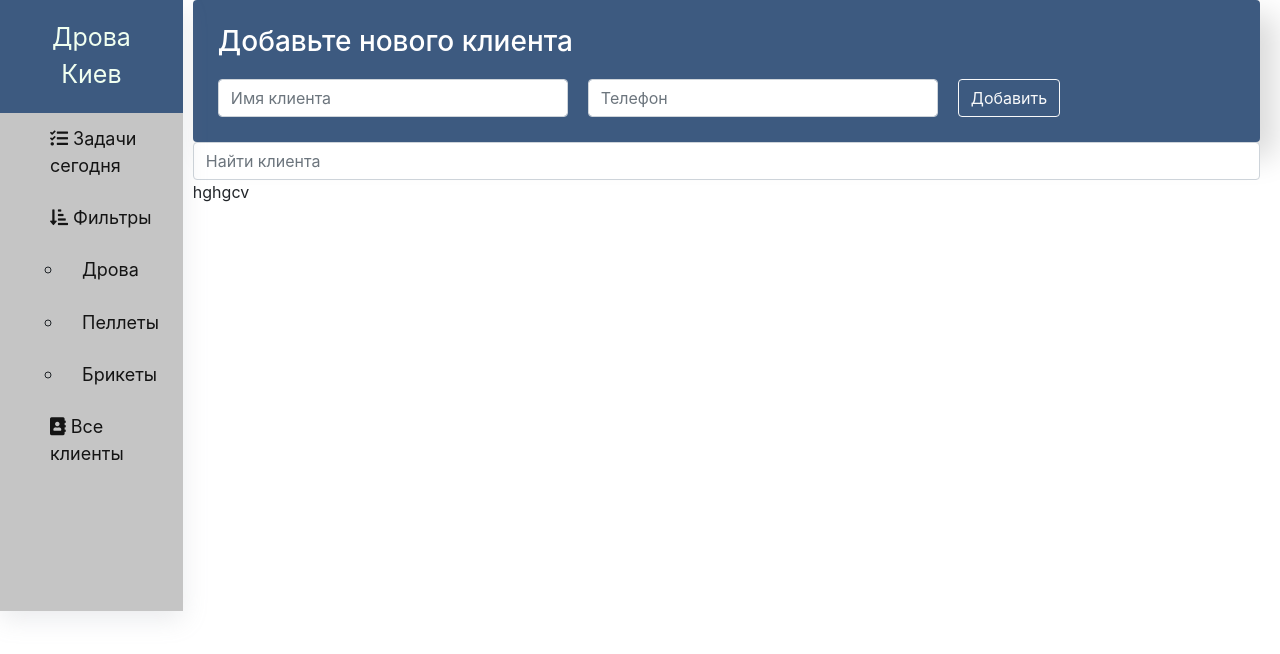
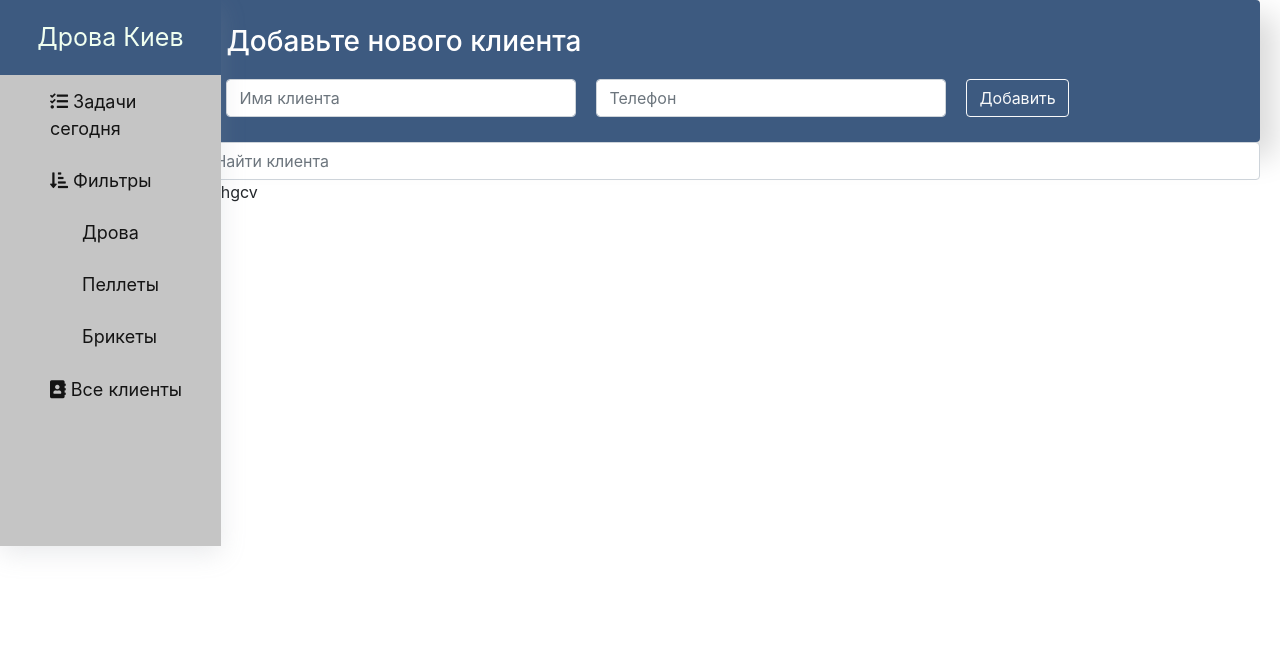
Before and after one commit to AlexRudnev/app-sms, a React (Create React App) app: page / in a window 1280 px wide. Shown: the top 654 px of the page. Built offline with nearby package versions, Linux system fonts and the light colour scheme.

Commit message:
navbar position fixed

```diff
--- a/src/components/Navitation/sidebar.css
+++ b/src/components/Navitation/sidebar.css
@@ -1,11 +1,11 @@
 .sidebar {
-    position: relative;
+    position: fixed;
     left: 0;
     top: 0;
     background-color: #ffffff;
     box-shadow: rgba(149, 157, 165, 0.2) 0px 8px 24px;
-    width: 100%;
-    height: 100%;
+    /* width: 100%; */
+    /* height: 100%; */
     overflow: hidden;
     background-color: #c2c2c2;
     -webkit-transform: translateZ(0);
@@ -43,7 +43,7 @@ header {
 }
 
 .sidebar-nav {
-    /* //width: 13em; */
+    width: 11.5em;
     background-color: #c5c5c5;
     height: 100%;
     font-weight: 400;
@@ -55,18 +55,20 @@ header {
     -webkit-overflow-scrolling: touch;
 }
 
-.ul {
+.ul, .nav-flyout {
     list-style: none;
     display: block;
 }
 
 
-/* li {
+
+
+li {
     margin-left: 0;
     padding-left: 0;
     display: inline-block;
     width: 100%;
-} */
+}
 
 a {
     color: rgba(0, 0, 0, 0.9);
--- a/src/components/app/App.css
+++ b/src/components/app/App.css
@@ -5,4 +5,5 @@
 .qwe {
     display: grid;
     grid-template-columns: 1fr 6fr;
+    gap: 10px;
 }
```
